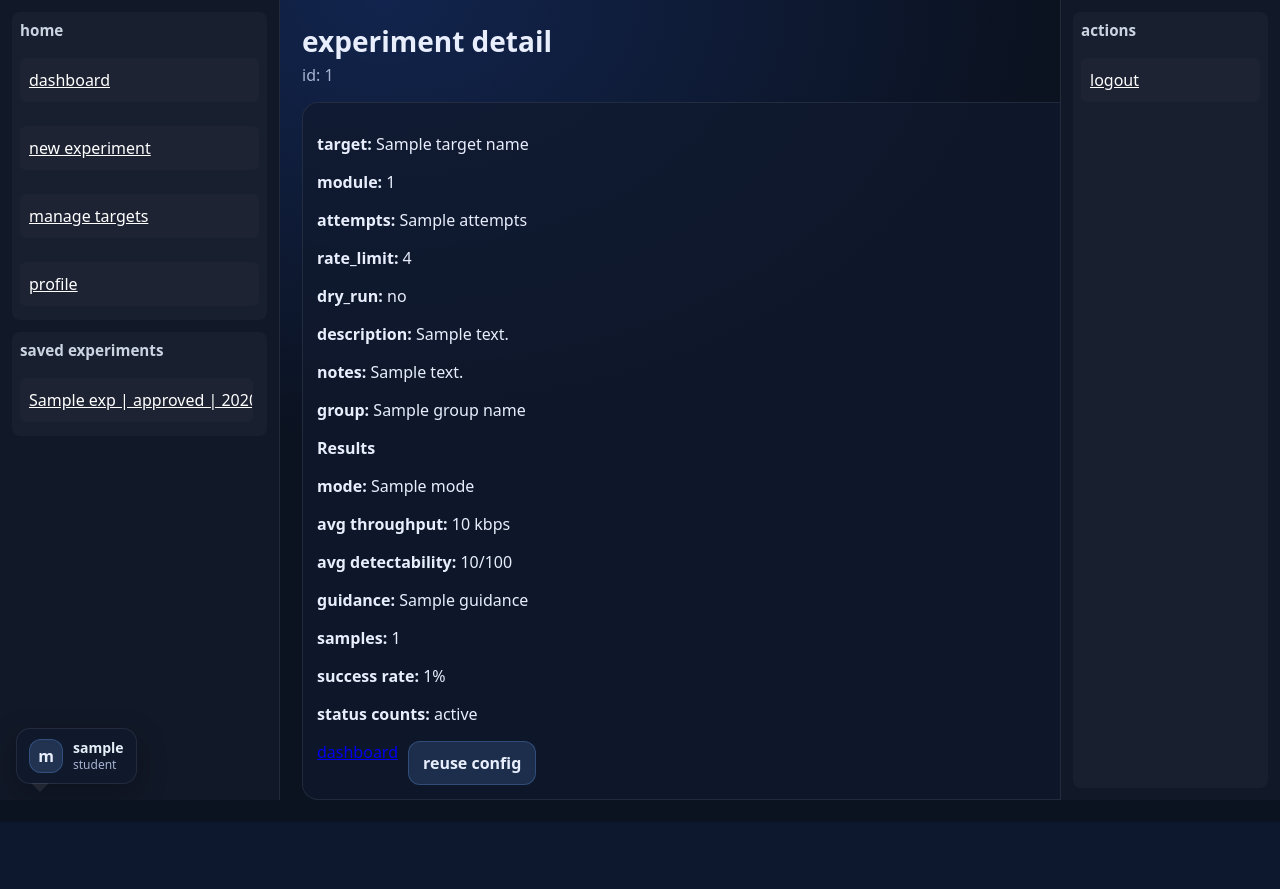
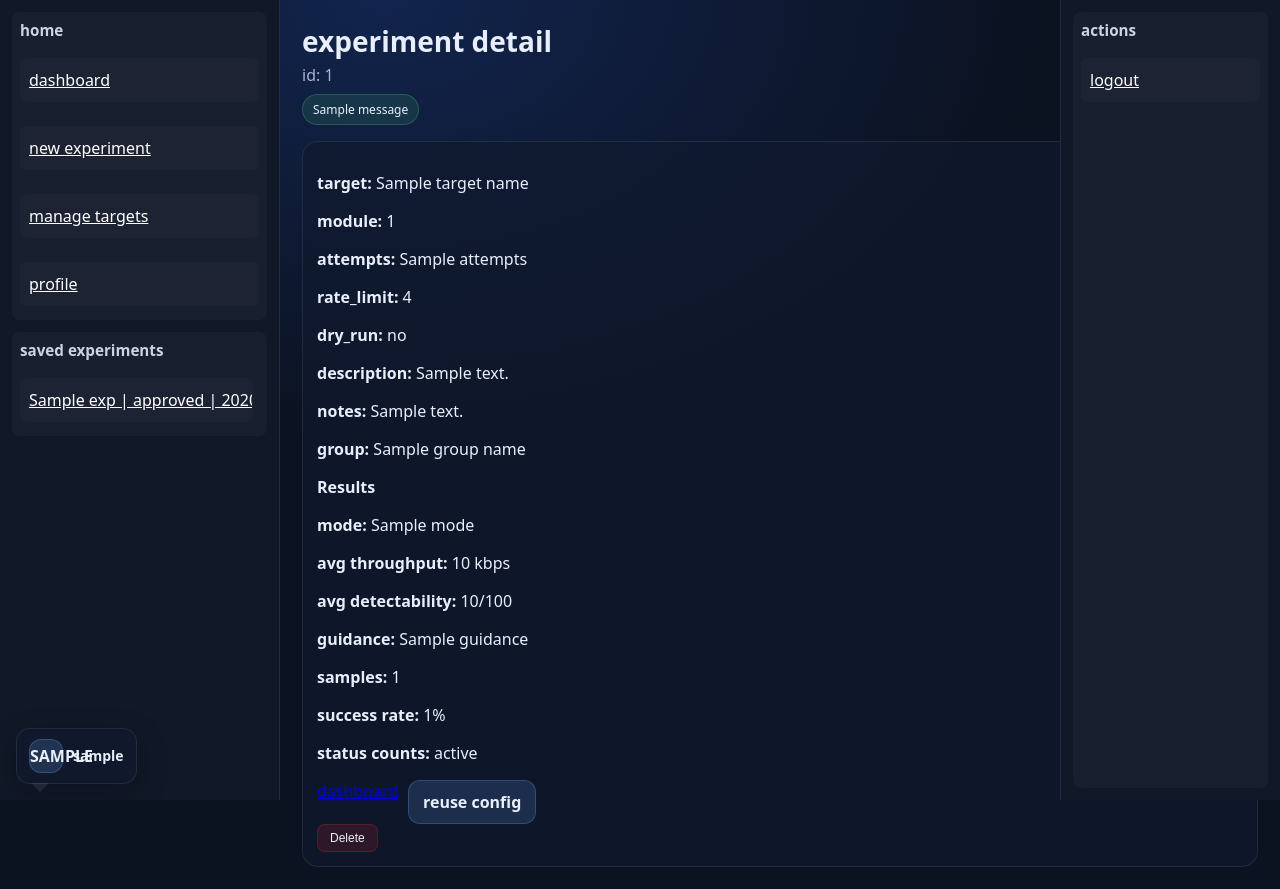
Before and after one commit to jestrada27/CAST---Cyber-Attack-Simulation-Toolkit, a Flask app: template templates/experimentdetails.html in a window 1280 px wide. Before the commit the page ends 822 px from the top, so only its background shows below. Run offline with Flask 3, Linux system fonts and the light colour scheme; the template is opened without the code that fills it: most values are stand-ins (such as "Sample title", 1, 10 or a date in 2020); one stand-in notice (Sample message) is shown; some libraries are stand-ins or nearby versions.

Commit message:
Update experimentdetails.html

```diff
--- a/templates/experimentdetails.html
+++ b/templates/experimentdetails.html
@@ -6,6 +6,23 @@
   <title>experimentdetail</title>
   <link rel="stylesheet" href="{{ url_for('static', filename='Dashboard/dashboard.css') }}">
   <script src="https://kit.fontawesome.com/d08b4d642a.js" crossorigin="anonymous"></script>
+  <style>
+    .delete-btn {
+        background: rgba(220,38,38,.15);
+        color: var(--text);
+        border: 1px solid rgba(220,38,38,.25);
+        padding: 6px 12px;
+        border-radius: 8px;
+        cursor: pointer;
+        font-size: 12px;
+        transition: all 0.2s;
+    }
+
+    .delete-btn:hover {
+           background: rgba(220,38,38,.25);
+           border-color: rgba(220,38,38,.35);
+       }
+  </style>
 </head>
 
 <body>
@@ -42,11 +59,11 @@
 
       <!-- user profile notch at bottom-left -->
       <a class="user-notch" href="{{ url_for('profile') }}" aria-label="open profile">
-        <div class="user-avatar">m</div>
+         <div class="user-avatar">{{ username[0]|upper }}</div>
         <div class="user-meta">
           <!-- username pulled from session -->
           <div class="user-name">{{ username }}</div>
-          <div class="user-role">student</div>
+          <!-- <div class="user-role">student</div> -->
         </div>
       </a>
     </aside>
@@ -60,7 +77,17 @@
         </div>
         <div class="pill">{{ exp.status }}</div>
       </header>
-
+       {% with messages = get_flashed_messages(with_categories=true) %}
+          {% if messages %}
+            <div style="margin-bottom:10px; color:red">
+              {% for category, message in messages %}
+              <div class="tag {% if category=='success' %}ok{% endif %}">
+                {{ message }}
+              </div>
+              {% endfor %}
+            </div>
+          {% endif %}
+        {% endwith %}
       <div class="panel" style="margin-top:16px;">
         <!-- display experiment metadata -->
         <p><b>target:</b> {{ target_name }}</p>
@@ -122,6 +149,12 @@
           <a class="btn-secondary" href="{{ url_for('main_dashboard') }}">dashboard</a>
           <a class="btn-primary" href="{{ url_for('experiment_builder', target_id=(exp.target_id|string), module_id=exp.module_id, attempts=exp.attempts, rate_limit=exp.rate_limit, dry_run=exp.dry_run) }}">reuse config</a>
         </div>
+        <!-- <form onsubmit="deleteTarget('{{ exp.target_id }}')"> -->
+
+        <button class="delete-btn" onclick="deleteTarget('{{ exp._id|string }}')">
+          Delete
+        </button>
+        <!-- </form> -->
       </div>
     </main>
 
@@ -136,3 +169,24 @@
   </div>
 </body>
 </html>
+
+<script>
+function deleteTarget(id){
+  if (!confirm('Are you sure you want to delete this experiment?')) {
+    return;
+  }
+  fetch(`/delete_target/${id}`, {
+    method: "DELETE"
+  })
+  .then(response => response.json())
+  .then(data => {
+    if (data.success){
+      // alert('Experiment deleted successfully!');
+      window.location.href  = "/main_dashboard"
+    } else {
+      alert("Delete failed: " + data.message);
+    }
+  });
+}
+
+</script>
```
